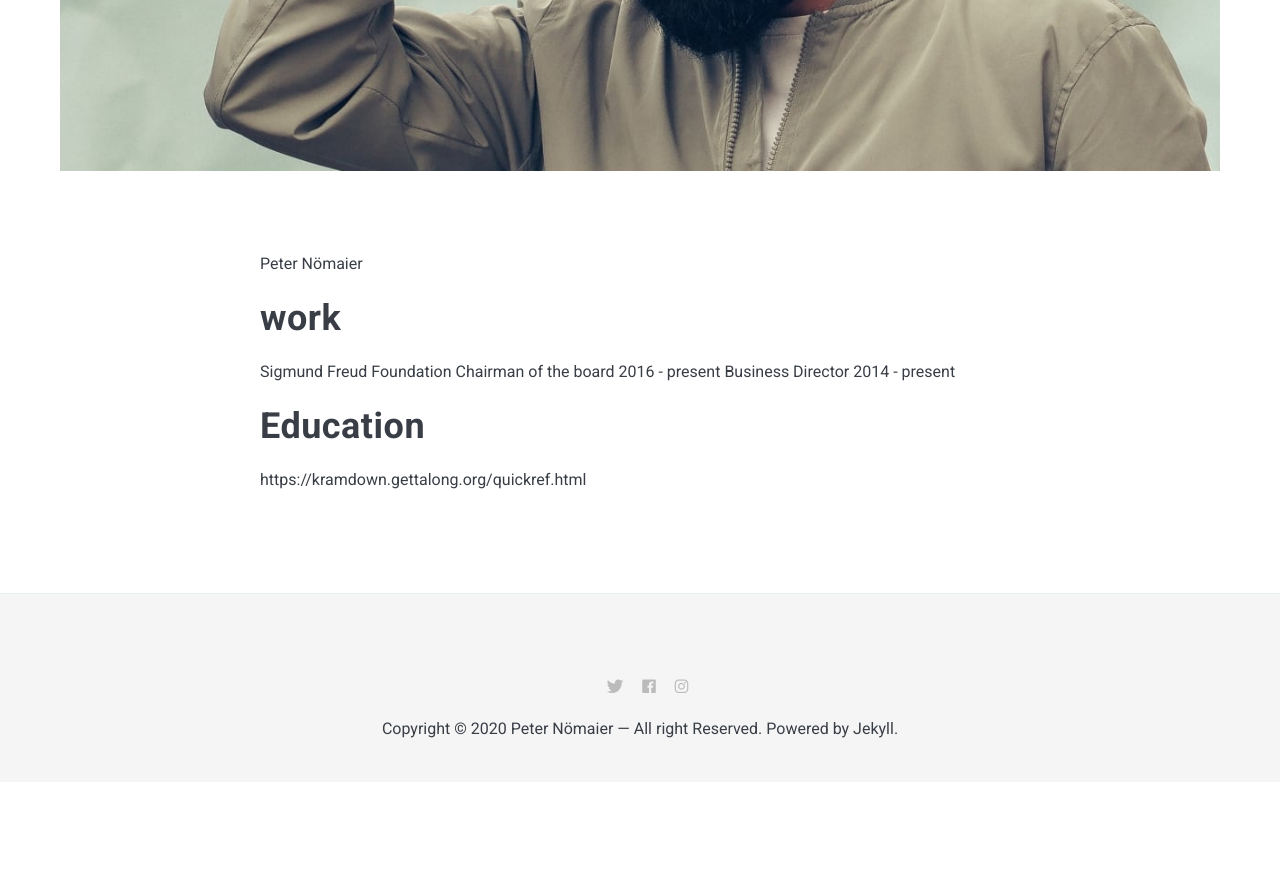
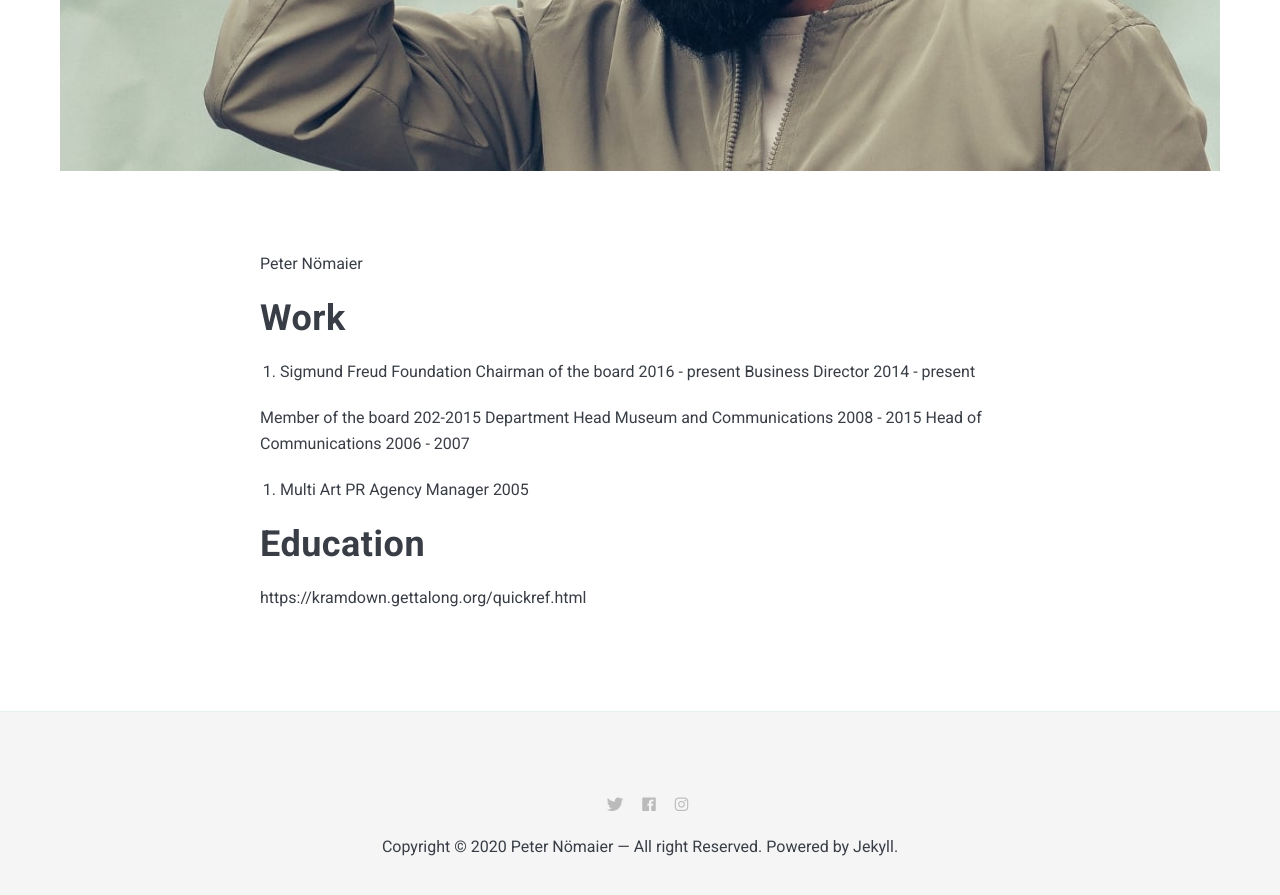
Before and after one commit to noemaier/noemaier.github.io, a Jekyll site: the page built from _pages/cv.md, in a window 1280 px wide and 900 px high, scrolled down 740 px. Shown: the top 895 px of the window. Built offline with Jekyll 4.4.1, drawn with Linux system fonts in a browser that asks for light colours; nearby versions of some CDN libraries; before the commit the page ends 1522 px from its top, so only the background shows below that.

Commit message:
Update cv.md

```diff
--- a/_pages/cv.md
+++ b/_pages/cv.md
@@ -7,11 +7,17 @@ image: 01.jpg
 
 Peter Nömaier
 
-# work
-Sigmund Freud Foundation
+# Work
+1. Sigmund Freud Foundation
 Chairman of the board 2016 - present
 Business Director 2014 - present
 
+Member of the board 202-2015
+Department Head Museum and Communications 2008 - 2015
+Head of Communications 2006 - 2007
+
+2. Multi Art PR Agency
+Manager 2005
 
 
 # Education
```
